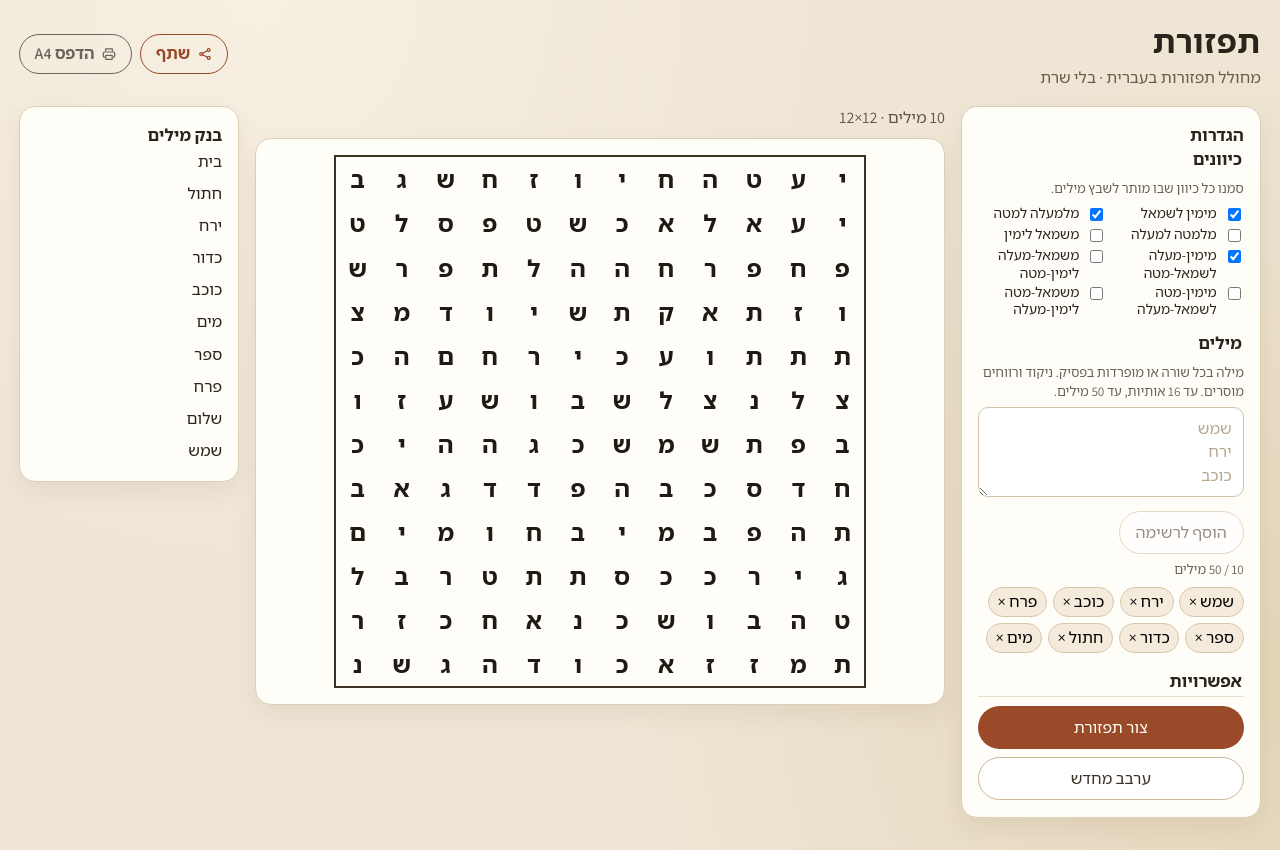
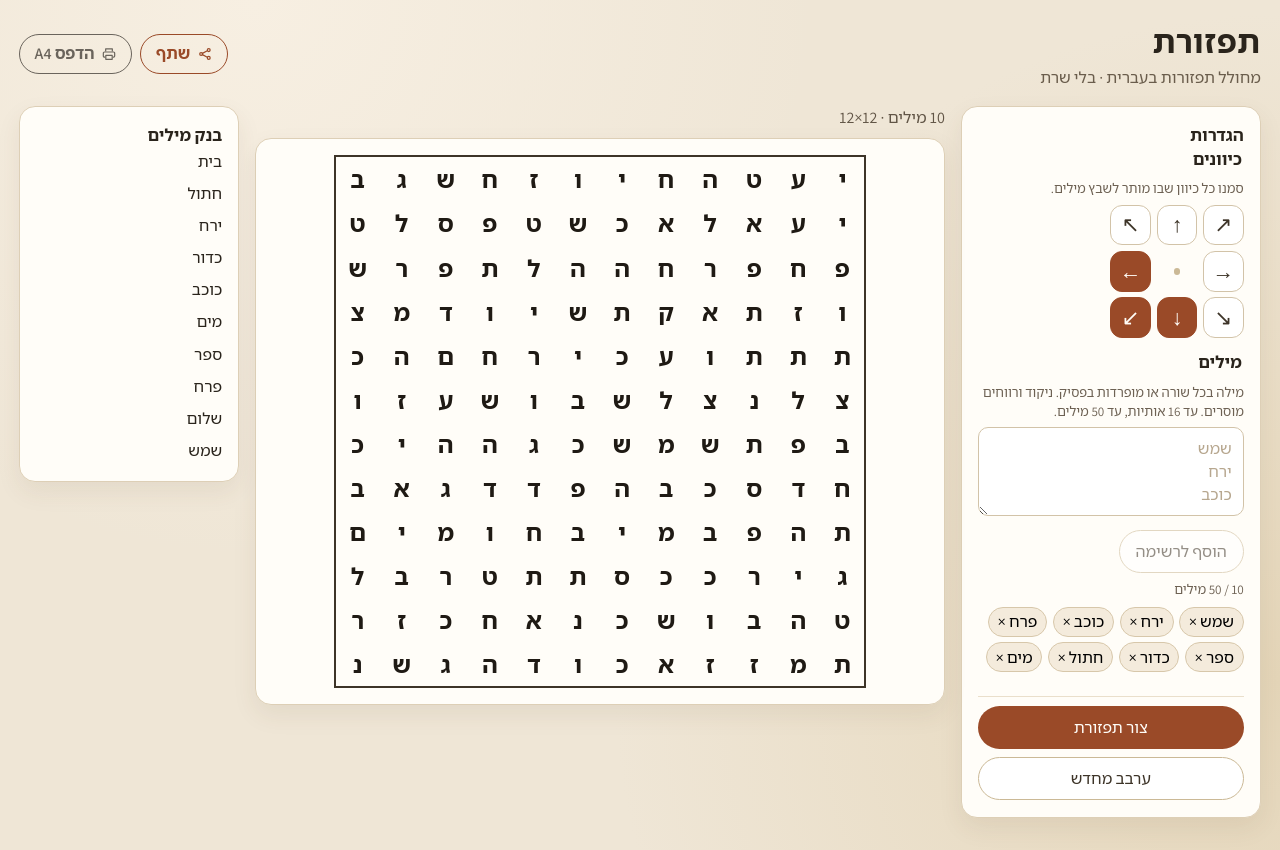
Before and after one commit to kleinron/tifzoret, a React (Vite) app: page / in a window 1280 px wide. Built offline with nearby package versions, Linux system fonts and the light colour scheme.

Commit message:
Show direction toggles as Unicode arrows with Hebrew tooltips.
Replace the settings checkbox labels with a compass of arrows that match each search vector, and expose the Hebrew direction name through title and aria-label.

Co-authored-by: Ron Klein <kleinron@users.noreply.github.com>

```diff
--- a/src/components/SettingsPanel.tsx
+++ b/src/components/SettingsPanel.tsx
@@ -1,5 +1,9 @@
 import type { ClipboardEvent } from 'react'
-import type { Direction, DirectionId } from '../generator/directions.ts'
+import {
+  directionArrow,
+  type Direction,
+  type DirectionId,
+} from '../generator/directions.ts'
 import type { FieldIssue } from '../generator/wordLimits.ts'
 import {
   growBoardCtaLabel,
@@ -57,14 +61,17 @@ export function SettingsPanel(props: SettingsPanelProps) {
           <p className="hint">סמנו כל כיוון שבו מותר לשבץ מילים.</p>
           <ul className="direction-list">
             {props.directions.map((dir) => (
-              <li key={dir.id}>
-                <label>
+              <li key={dir.id} className={`direction-item direction-${dir.id}`}>
+                <label title={dir.label}>
                   <input
                     type="checkbox"
                     checked={props.enabled.has(dir.id)}
                     onChange={() => props.onToggleDirection(dir.id)}
+                    aria-label={dir.label}
                   />
-                  <span>{dir.label}</span>
+                  <span className="direction-arrow" dir="ltr" aria-hidden="true">
+                    {directionArrow(dir.dr, dir.dc)}
+                  </span>
                 </label>
               </li>
             ))}
--- a/src/generator/directions.ts
+++ b/src/generator/directions.ts
@@ -57,6 +57,23 @@ export const DIRECTIONS: readonly Direction[] = [
 
 export const DEFAULT_DIRECTION_IDS: readonly DirectionId[] = ['rtl', 'ttb', 'trbl']
 
+/**
+ * Visual arrow for a placement vector.
+ * Grid row grows downward and column grows to the right, so the glyph
+ * points the way a word is read. These arrows are not bidi-mirrored.
+ */
+export function directionArrow(dr: number, dc: number): string {
+  if (dr === -1 && dc === -1) return '↖'
+  if (dr === -1 && dc === 0) return '↑'
+  if (dr === -1 && dc === 1) return '↗'
+  if (dr === 0 && dc === -1) return '←'
+  if (dr === 0 && dc === 1) return '→'
+  if (dr === 1 && dc === -1) return '↙'
+  if (dr === 1 && dc === 0) return '↓'
+  if (dr === 1 && dc === 1) return '↘'
+  throw new Error(`Unsupported direction vector ${dr},${dc}`)
+}
+
 export function directionsById(
   ids: readonly DirectionId[],
 ): Direction[] {
--- a/src/index.css
+++ b/src/index.css
@@ -199,17 +199,103 @@ legend {
 
 .direction-list {
   display: grid;
-  grid-template-columns: 1fr 1fr;
-  gap: 0.15rem 0.55rem;
+  direction: ltr;
+  unicode-bidi: isolate;
+  grid-template-columns: repeat(3, 2.55rem);
+  grid-template-areas:
+    'nw n ne'
+    'w mid e'
+    'sw s se';
+  gap: 0.35rem;
+  justify-content: start;
+  width: max-content;
+}
+
+.direction-list::before {
+  content: '';
+  grid-area: mid;
+  align-self: center;
+  justify-self: center;
+  width: 0.4rem;
+  height: 0.4rem;
+  border-radius: 50%;
+  background: #cbb996;
 }
 
 .direction-list li + li {
   margin-top: 0;
 }
 
-.direction-list label span {
-  font-size: 0.86rem;
-  line-height: 1.25;
+.direction-rtl {
+  grid-area: w;
+}
+.direction-ltr {
+  grid-area: e;
+}
+.direction-btt {
+  grid-area: n;
+}
+.direction-ttb {
+  grid-area: s;
+}
+.direction-brtl {
+  grid-area: nw;
+}
+.direction-bltr {
+  grid-area: ne;
+}
+.direction-trbl {
+  grid-area: sw;
+}
+.direction-tlbr {
+  grid-area: se;
+}
+
+.direction-list label {
+  position: relative;
+  display: grid;
+  place-items: center;
+  width: 2.55rem;
+  height: 2.55rem;
+  margin: 0;
+  border: 1.5px solid #d2c3a8;
+  border-radius: 12px;
+  background: #fff;
+  color: #3d3428;
+  cursor: pointer;
+}
+
+.direction-list label:hover {
+  border-color: #9a4a28;
+}
+
+.direction-list label:has(input:checked) {
+  background: #9a4a28;
+  border-color: #9a4a28;
+  color: #fffdf8;
+}
+
+.direction-list label:focus-within {
+  outline: 2px solid #9a4a28;
+  outline-offset: 2px;
+}
+
+.direction-list input {
+  position: absolute;
+  width: 1px;
+  height: 1px;
+  margin: -1px;
+  padding: 0;
+  overflow: hidden;
+  clip: rect(0 0 0 0);
+  border: 0;
+}
+
+.direction-arrow {
+  font-size: 1.35rem;
+  line-height: 1;
+  direction: ltr;
+  unicode-bidi: isolate;
 }
 
 textarea::placeholder {
@@ -244,7 +330,6 @@ textarea::placeholder {
   margin-top: 0.2rem;
 }
 
-.direction-list label,
 .toggle {
   display: flex;
   gap: 0.45rem;
```
Also changed, not shown: 2 other files (tests, documents, lock files or other folders).
